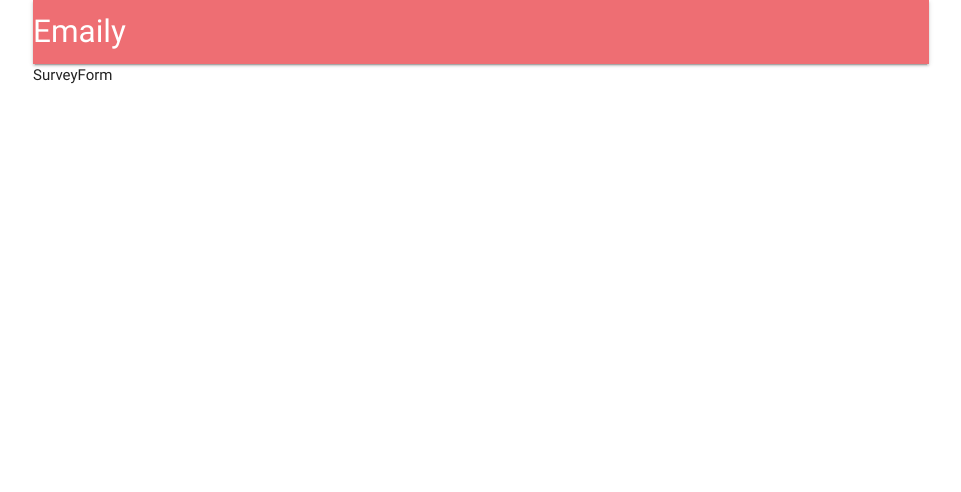
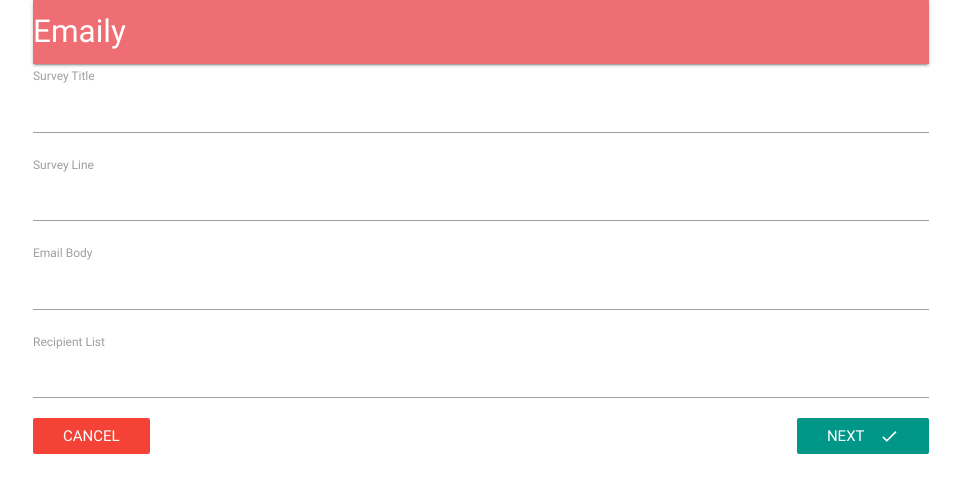
Before and after one commit to DMClark84/React-fullstack, a React (Create React App) app in the folder client/: page /surveys/new in a window 1280 px wide. Shown: the top 492 px of the page, without its empty margins (159-1120 px from the left). Built offline with nearby package versions, Linux system fonts and the light colour scheme; no server answers.

Commit message:
Form setup.

```diff
--- a/client/src/components/App.js
+++ b/client/src/components/App.js
@@ -14,16 +14,14 @@
   }
   render() {
     return (
+      <BrowserRouter>
         <div className="container">
-        <BrowserRouter>
-          <div>
           <Header />
           <Route exact path="/" component={Landing} />
           <Route exact path="/surveys" component={Dashboard} />
           <Route exact path="/surveys/new" component={SurveyNew} />
         </div>
       </BrowserRouter>
-      </div>
     );
   }
 }
--- /dev/null
+++ b/client/src/components/surveys/SurveyField.js
@@ -0,0 +1,12 @@
+// SurveyField contains logic to render a single label and text input.
+import React from 'react';
+
+export default ({ input, label, meta: { error, touched } }) => {
+  return (
+    <div>
+      <label>{label}</label>
+      <input {...input} />
+      {touched && error}
+    </div>
+  );
+};
--- a/client/src/components/surveys/SurveyForm.js
+++ b/client/src/components/surveys/SurveyForm.js
@@ -1,13 +1,60 @@
 // SurveyForm shows a form for a yser to add input
+import _ from 'lodash';
 import React, { Component } from 'react';
-import { reduxForm } from 'redux-form';
+import { reduxForm, Field } from 'redux-form';
+import { Link } from 'react-router-dom';
+import SurveyField from './SurveyField';
+
+const FIELDS = [
+  { label: 'Survey Title', name: 'title' },
+  { label: 'Survey Line', name: 'subject' },
+  { label: 'Email Body', name: 'body' },
+  { label: 'Recipient List', name: 'emails' }
+];
 
 class SurveyForm extends Component {
+  renderFields() {
+    return _.map(FIELDS, ({ label, name }) => {
+      return (
+        <Field
+          key={name}
+          component={SurveyField}
+          type="text"
+          label={label}
+          name={name}
+        />
+      );
+    });
+  }
   render() {
-    return <div>SurveyForm</div>;
+    return (
+      <div>
+        <form onSubmit={this.props.handleSubmit(values => console.log(values))}>
+          {this.renderFields()}
+          <Link to="/surveys" className="red btn-flat white-text">
+            Cancel
+          </Link>
+          <button className="teal btn-flat right white-text" type="submit">
+            Next
+            <i className="material-icons right">done</i>
+          </button>
+        </form>
+      </div>
+    );
   }
 }
 
+function validate(values) {
+  const errors = {};
+
+  if (!values.title) {
+    errors.title = 'You must provide a title';
+  }
+
+  return errors;
+}
+
 export default reduxForm({
+  validate,
   form: 'surveyForm'
 })(SurveyForm);
```
Lines whose indentation alone changed are shown as unchanged.
